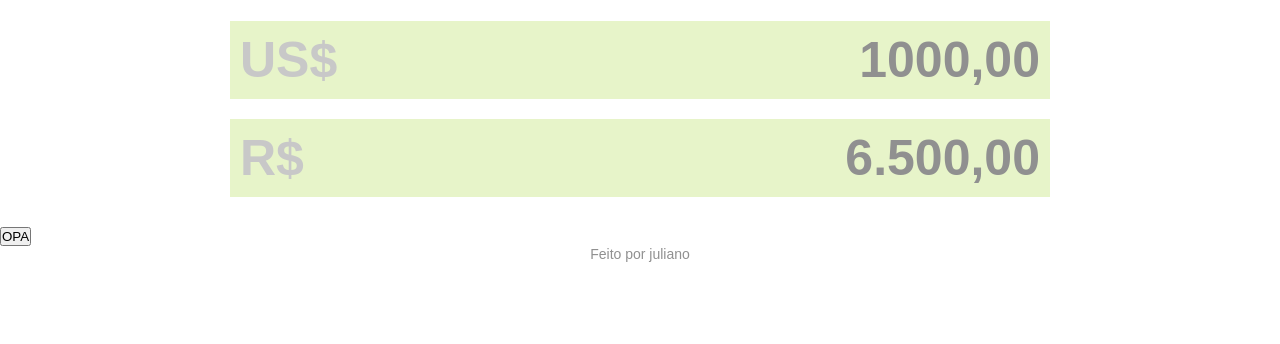
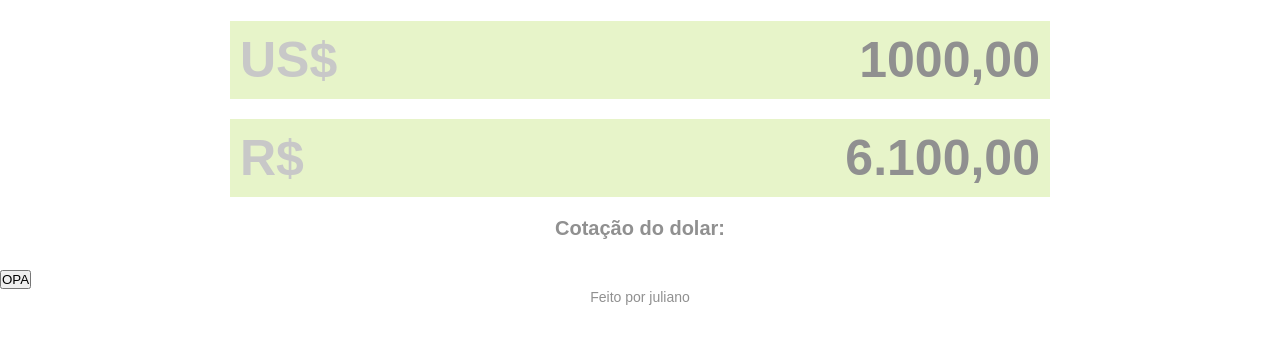
Before and after one commit to julianoaureliano/conversordolar, a plain HTML site: page index.html in a window 1280 px wide. Shown: the part 142-486 px from the top of the page. Drawn offline with Linux system fonts and the light colour scheme; no server answers.

Commit message:
Adicionando cota do dolar na tela

```diff
--- a/assets/script.js
+++ b/assets/script.js
@@ -11,12 +11,15 @@ async function obterCotacao() {
     const dados = await resposta.json();
     dolar = dados.rates.BRL; // Atualiza o valor do dólar com o valor real
     console.log("Nova cotação do dólar: ", dolar); // Verifique a cotação no console
+    document.getElementById("output").innerHTML = dolar;
   } catch (erro) {
     console.error("Erro ao obter a cotação:", erro);
   }
 }
-let dolar = 6.5;
+let dolar = 6.1;
 obterCotacao();
+
+const cotacao_dolar_atual = dolar;
 
 botao.addEventListener("click", () => {
   alert("Tem nada aqui não :) ");
--- a/assets/style.css
+++ b/assets/style.css
@@ -70,3 +70,14 @@ footer {
   font-size: 1.4rem;
   color: var(--secondary);
 }
+#cotacao,
+#output {
+  font-size: 2rem;
+  color: var(--secondary);
+  text-align: center;
+  display: flex;
+  flex-direction: column;
+  align-items: center;
+  font-style: normal;
+  font-weight: bold;
+}
--- a/index.html
+++ b/index.html
@@ -21,6 +21,8 @@
         <span class="cur">R$</span>
         <input id="brl" type="text" />
       </section>
+      <p id="cotacao">Cotação do dolar:</p>
+      <p id="output"></p>
     </main>
     <button id="botao">OPA</button>
     <footer>Feito por juliano</footer>
```
